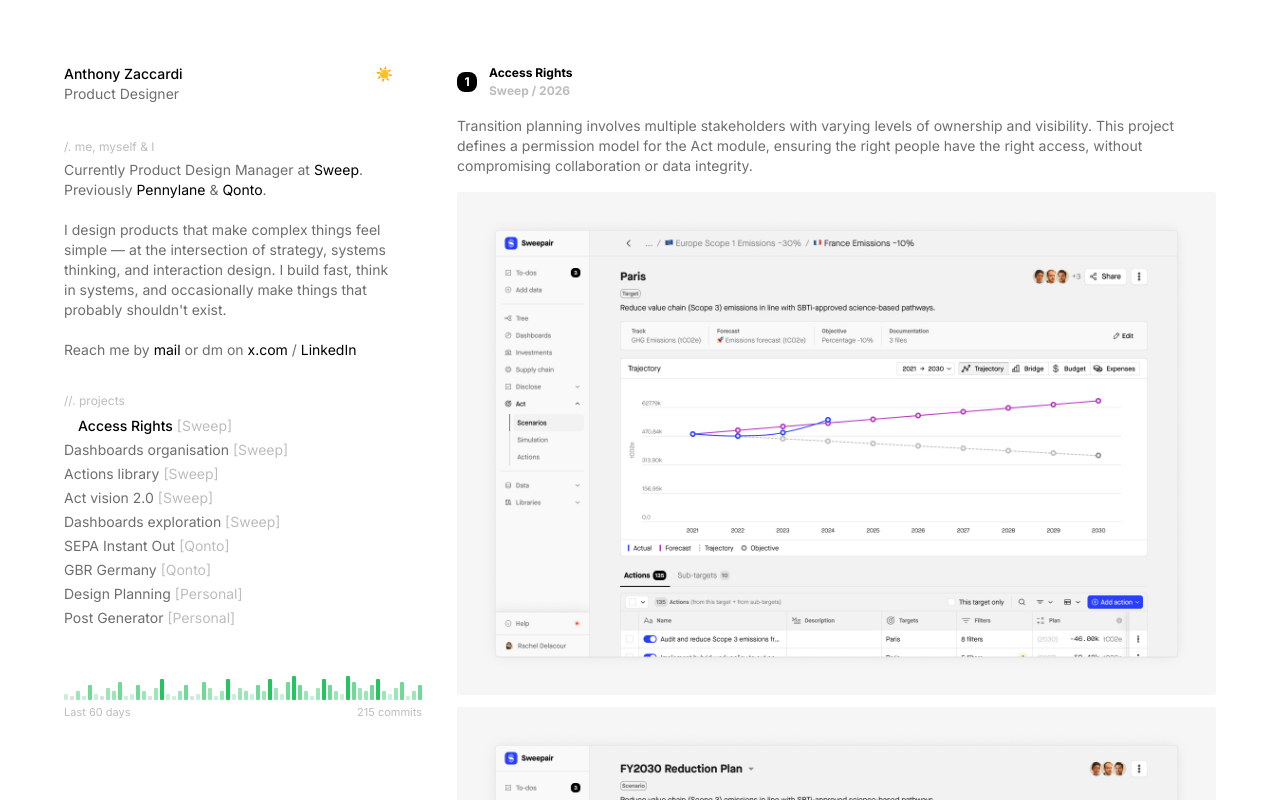
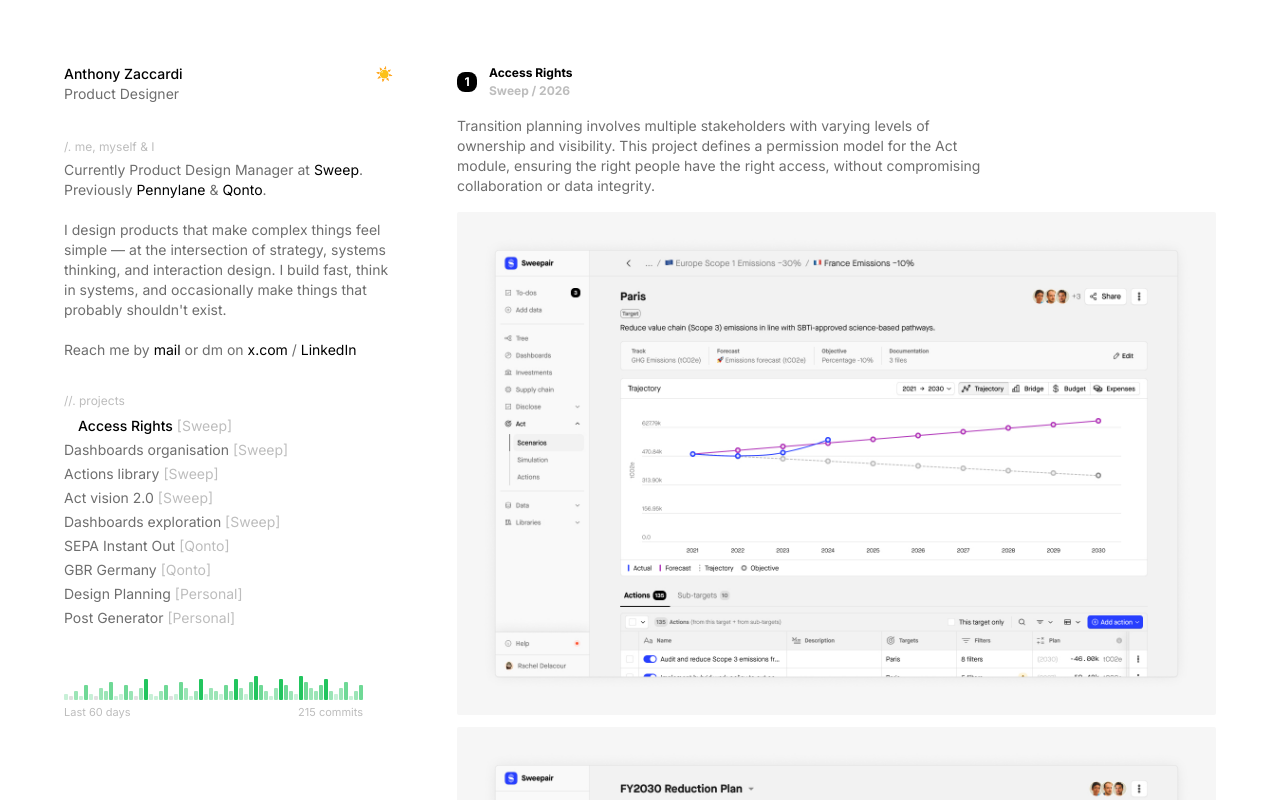
Before and after one commit to anthonyzaccardi/folio-2026, a Next.js app: page / in a window 1280 px wide. Built offline with nearby package versions, Linux system fonts and the light colour scheme; no server answers.

Commit message:
fix: description 3-col width, graph fits left panel

```diff
--- a/components/GitHubGraph.tsx
+++ b/components/GitHubGraph.tsx
@@ -10,7 +10,7 @@
 ]
 
 const BAR_W = 4
-const BAR_GAP = 2
+const BAR_GAP = 1
 const H = 24
 const LEVEL_OPACITY = [0.06, 0.25, 0.45, 0.65, 1]
 
--- a/components/ProjectSection.tsx
+++ b/components/ProjectSection.tsx
@@ -62,7 +62,7 @@
 
       {/* Description — below title, 16px margins */}
       {project.description && (
-        <p style={{ fontSize: 14, lineHeight: '20px', color: 'var(--c-text-2)', marginTop: 16, marginBottom: 16 }}>
+        <p style={{ fontSize: 14, lineHeight: '20px', color: 'var(--c-text-2)', marginTop: 16, marginBottom: 16, maxWidth: 526 }}>
           {project.description}
         </p>
       )}
```
